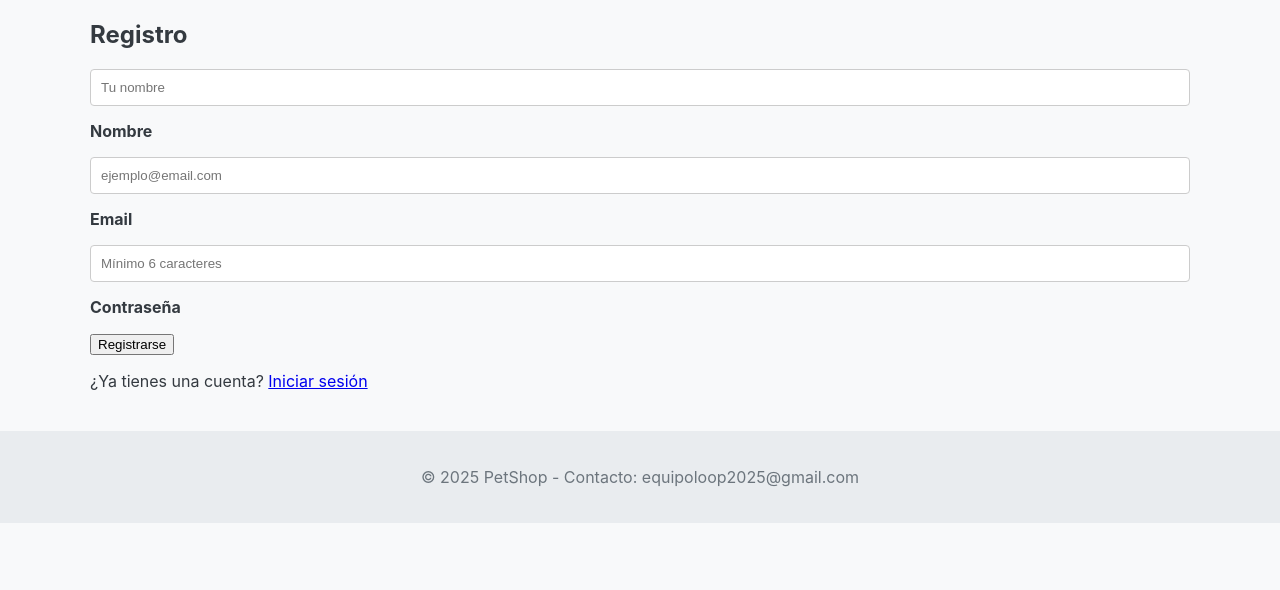
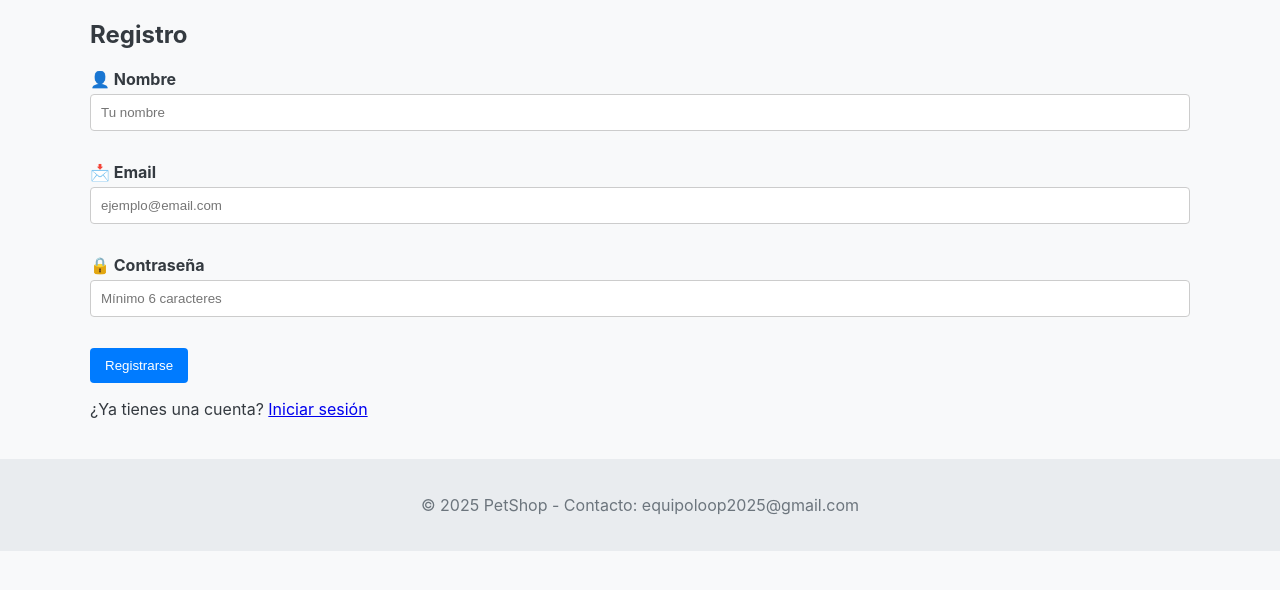
Before and after one commit to EquipoLoop2025/PetShop, a Flask app: page /register in a window 1280 px wide. Shown: the part 49-639 px from the top of the page. Run offline with Flask 3, Linux system fonts and the light colour scheme.

Commit message:
fix merge

```diff
--- a/app.py
+++ b/app.py
@@ -36,7 +36,8 @@ def register():
         email = request.form['email']
         password = request.form['password']
         try:
-            user = supabase.auth.sing_up({'email': email, 'password' :password})
+            user = supabase.auth.sign_up({'email': email, 'password' :password})
+            print (user)
             flash('Registro Exitoso', 'success')
             return redirect(url_for('login'))
         except Exception as e:
--- a/templates/register.html
+++ b/templates/register.html
@@ -1,33 +1,33 @@
 {% extends 'base.html' %}
 
 {% block content %}
-  <form class="auth-form">
+  <form class="auth-form" method="post">
     <section class="seccion-informacion">
       <h2>Registro</h2>
 
       <div>
+        <label class="label-nombre">👤 Nombre</label>
         <input type="text" name="nombre" id="nombre" required minlength="3" maxlength="30" placeholder="Tu nombre">
-        <label class="label-nombre">Nombre</label>
       </div>
       <p></p>
 
       <div>
+        <label class="label-email">📩 Email</label>
         <input type="email" name="email" id="email" required placeholder="ejemplo@email.com">
-        <label class="label-email">Email</label>
       </div>
       <p></p>
 
       <div>
+        <label class="label-contraseña">🔒 Contraseña</label>
         <input type="password" name="password" id="password" required minlength="6" maxlength="20" placeholder="Mínimo 6 caracteres">
-        <label class="label-contraseña">Contraseña</label>
       </div>
       <p></p>
 
     </section>
 
     <section class="seccion-botones">
-      <button type="submit">Registrarse</button>
-      <p>¿Ya tienes una cuenta? <a href="login.html">Iniciar sesión</a></p>
+      <button type="submit" class="btn btn-primary">Registrarse</button>
+      <p>¿Ya tienes una cuenta? <a href="{{url_for('login')}}">Iniciar sesión</a></p>
     </section>
   </form>
 {% endblock %}
```
Also changed, not shown: templates/login.html (+9 -8 lines).
